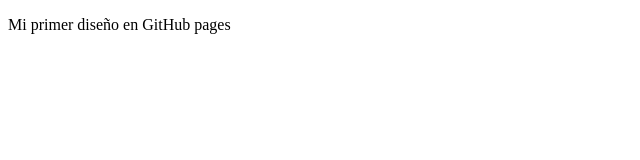
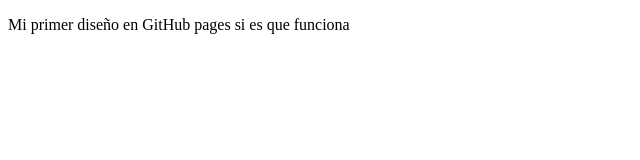
Before and after one commit to svaronc/svaronc.github.io, a plain HTML site: page index.html in a window 1280 px wide. Shown: the whole page, without its empty margins (0-640 px from the left). Drawn offline with Linux system fonts and the light colour scheme.

Commit message:
prueba 1

```diff
--- a/index.html
+++ b/index.html
@@ -7,6 +7,6 @@
     <title>GitHub pages</title>
 </head>
 <body>
-    <p>Mi primer diseño en GitHub pages</p>
+    <p>Mi primer diseño en GitHub pages si es que funciona</p>
 </body>
 </html>
```
